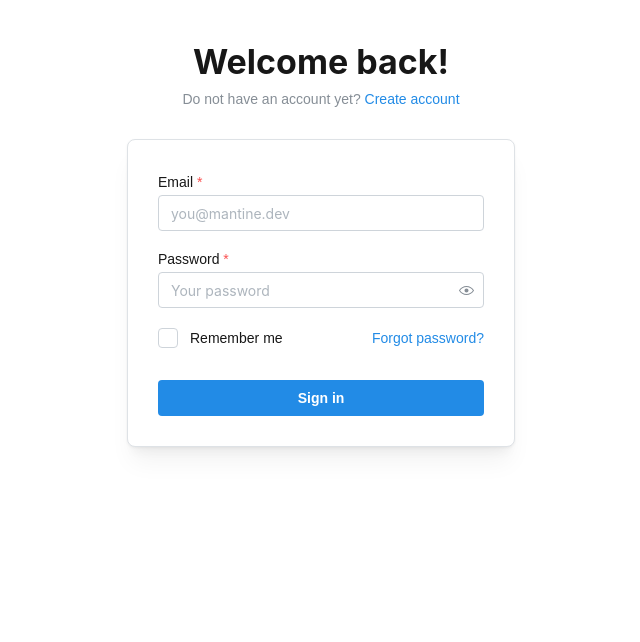
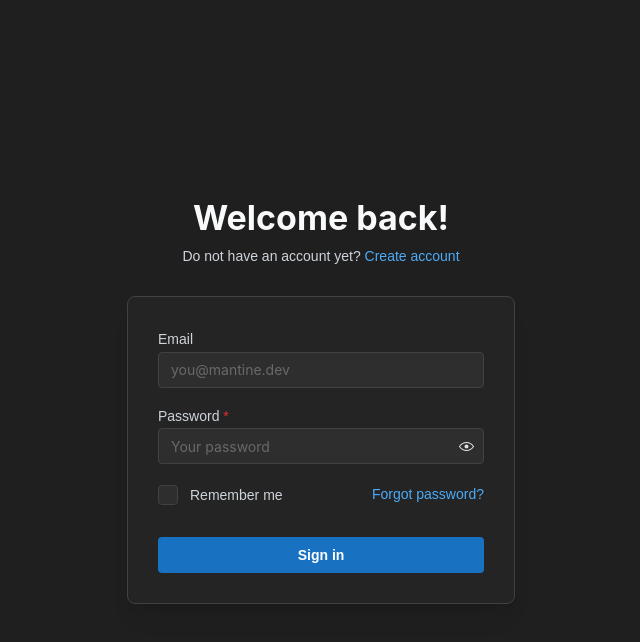
Before and after one commit to axelpezzo/corso-its, a Next.js app in the folder frontend/: page /login in a window 1280 px wide. Shown: the top 642 px of the page, without its empty margins (319-959 px from the left). Built offline with nearby package versions, Linux system fonts and the light colour scheme.

Commit message:
FE: Login

```diff
--- /dev/null
+++ b/frontend/src/app/api/auth/login/route.ts
@@ -0,0 +1,44 @@
+import { cookies } from "next/headers";
+import { NextRequest, NextResponse } from "next/server";
+
+export async function POST(req: NextRequest) {
+  const { email, password } = await req.json();
+
+  const res = await fetch(`${process.env.API_BACKEND_URL}/user/login`, {
+    method: "POST",
+    headers: {
+      "Content-Type": "application/json",
+    },
+    credentials: "include",
+    body: JSON.stringify({ email, password }),
+  });
+
+  if (res.status === 200) {
+    const cookiesStore = await cookies();
+    const setCookie = res.headers.get("set-cookie");
+
+    const cookieParts = setCookie?.split(";")[0].split("=");
+    if (cookieParts) {
+      cookiesStore.set(cookieParts[0], cookieParts[1], {
+        path: "/",
+        secure: true,
+        httpOnly: true,
+        sameSite: "strict",
+      });
+    }
+
+    return new NextResponse(JSON.stringify({ success: true, redirect: "/" }), {
+      status: 200,
+      headers: {
+        "Content-Type": "application/json",
+      },
+    });
+  }
+
+  return new NextResponse(JSON.stringify({ success: false }), {
+    status: res.status,
+    headers: {
+      "Content-Type": "application/json",
+    },
+  });
+}
--- a/frontend/src/app/layout.tsx
+++ b/frontend/src/app/layout.tsx
@@ -17,9 +17,15 @@ export default function RootLayout({
   return (
     <html lang="en">
       <body className="antialiased">
-        <MantineProvider theme={customTheme}>
-          <Container>
-            <Box>{children}</Box>
+        <MantineProvider theme={customTheme} defaultColorScheme="dark">
+          <Container
+            bg={"dark.8"}
+            size="full"
+            px={0}
+            py={0}
+            style={{ minHeight: "100vh" }}
+          >
+            {children}
           </Container>
         </MantineProvider>
       </body>
--- /dev/null
+++ b/frontend/src/app/lib/errorsHandlers.ts
@@ -0,0 +1,9 @@
+export const errorsHandlers = (error: number) => {
+  switch (error) {
+    case 401:
+      return "Invalid email or password";
+    default:
+    case 500:
+      return "Internal Server Error";
+  }
+};
--- a/frontend/src/app/login/page.tsx
+++ b/frontend/src/app/login/page.tsx
@@ -1,10 +1,28 @@
 import LoginForm from "@/components/form/login";
+import { Anchor, Container, Text, Title } from "@mantine/core";
 
 const Page = () => {
   return (
-    <div>
+    <Container
+      h={"100vh"}
+      size={420}
+      style={{
+        display: "flex",
+        flexDirection: "column",
+        justifyContent: "center",
+      }}
+    >
+      <Title ta="center" c="gray.0">
+        Welcome back!
+      </Title>
+      <Text c="gray.4" size="sm" ta="center" mt={5}>
+        Do not have an account yet?{" "}
+        <Anchor size="sm" component="button">
+          Create account
+        </Anchor>
+      </Text>
       <LoginForm />
-    </div>
+    </Container>
   );
 };
 
--- /dev/null
+++ b/frontend/src/components/form/login/const.ts
@@ -0,0 +1,7 @@
+import { LoginFormValues } from "./types";
+
+export const initialValues_Login: LoginFormValues = {
+  email: "",
+  password: "",
+  remember: false,
+};
--- a/frontend/src/components/form/login/index.tsx
+++ b/frontend/src/components/form/login/index.tsx
@@ -1,46 +1,101 @@
+"use client";
 import {
+  Alert,
   Anchor,
   Button,
   Checkbox,
-  Container,
   Group,
   Paper,
   PasswordInput,
-  Text,
   TextInput,
-  Title,
+  useMantineTheme,
 } from "@mantine/core";
+import { useForm } from "@mantine/form";
+import { initialValues_Login } from "./const";
+import { LoginFormValues } from "./types";
+import { useRouter } from "next/navigation";
+import { useState } from "react";
+import { errorsHandlers } from "@/app/lib/errorsHandlers";
 
-const LoginForm = async () => {
+const LoginForm = () => {
+  const [error, setError] = useState<number | null>(null);
+
+  const theme = useMantineTheme();
+  const router = useRouter();
+
+  const form = useForm({
+    initialValues: initialValues_Login,
+  });
+
+  const handleLogin = async (values: LoginFormValues) => {
+    const data = await fetch("/api/auth/login", {
+      method: "POST",
+      headers: {
+        "Content-Type": "application/json",
+      },
+      body: JSON.stringify({
+        email: values.email,
+        password: values.password,
+      }),
+    });
+
+    if (data.status === 200) {
+      const { redirect } = await data.json();
+      router.push(redirect);
+    } else {
+      setError(data.status);
+    }
+  };
+
   return (
-    <Container size={420} my={40}>
-      <Title ta="center">Welcome back!</Title>
-      <Text c="dimmed" size="sm" ta="center" mt={5}>
-        Do not have an account yet?{" "}
-        <Anchor size="sm" component="button">
-          Create account
-        </Anchor>
-      </Text>
-
-      <Paper withBorder shadow="md" p={30} mt={30} radius="md">
-        <TextInput label="Email" placeholder="you@mantine.dev" required />
+    <Paper withBorder shadow="md" p={30} mt={30} radius="md" bg={"dark.7"}>
+      <form onSubmit={form.onSubmit((values) => handleLogin(values))}>
+        <TextInput
+          label="Email"
+          placeholder="you@mantine.dev"
+          {...form.getInputProps("email")}
+          styles={{
+            label: {
+              color: theme.colors.gray[4],
+            },
+          }}
+        />
         <PasswordInput
           label="Password"
           placeholder="Your password"
           required
           mt="md"
+          {...form.getInputProps("password")}
+          styles={{
+            label: {
+              color: theme.colors.gray[4],
+            },
+          }}
         />
         <Group justify="space-between" mt="lg">
-          <Checkbox label="Remember me" />
+          <Checkbox
+            label="Remember me"
+            {...form.getInputProps("remember")}
+            styles={{
+              label: {
+                color: theme.colors.gray[4],
+              },
+            }}
+          />
           <Anchor component="button" size="sm">
             Forgot password?
           </Anchor>
         </Group>
-        <Button fullWidth mt="xl">
+        <Button fullWidth mt="xl" type="submit">
           Sign in
         </Button>
-      </Paper>
-    </Container>
+        {error && (
+          <Alert mt={20} variant="light" color="red">
+            {errorsHandlers(error)}
+          </Alert>
+        )}
+      </form>
+    </Paper>
   );
 };
 
--- /dev/null
+++ b/frontend/src/components/form/login/types.ts
@@ -0,0 +1,5 @@
+export interface LoginFormValues {
+  email: string;
+  password: string;
+  remember: boolean;
+}
--- a/frontend/src/middleware.ts
+++ b/frontend/src/middleware.ts
@@ -1,21 +1,33 @@
-import { NextResponse } from "next/server";
-import type { NextRequest } from "next/server";
+import { NextRequest, NextResponse } from "next/server";
+import { cookies } from "next/headers";
 
-export function middleware(request: NextRequest) {
-  // Controlla la presenza del cookie di sessione
-  const session = request.cookies.get("sessionId");
+const protectedRoutes = ["/"];
+const publicRoutes = ["/login"];
 
-  // Se l'utente non è autenticato e sta cercando di accedere a /character
-  if (!session) {
-    // Reindirizza alla homepage
-    return NextResponse.redirect(new URL("/login", request.url));
+export default async function middleware(req: NextRequest) {
+  // 1. Check if the current route is protected or public
+  const path = req.nextUrl.pathname;
+  const isProtectedRoute = protectedRoutes.includes(path);
+  const isPublicRoute = publicRoutes.includes(path);
+
+  // 2. Get the session from the cookie
+  const cookieStore = await cookies();
+  const session = cookieStore.get("sessionId")?.value;
+
+  // 3. Redirect to /login if the user is not authenticated
+  if (isProtectedRoute && !session) {
+    return NextResponse.redirect(new URL("/login", req.nextUrl));
   }
 
-  // Continua con la richiesta originale
+  // 4. Redirect to /dashboard if the user is authenticated
+  if (session && isPublicRoute) {
+    return NextResponse.redirect(new URL("/", req.nextUrl));
+  }
+
   return NextResponse.next();
 }
 
-// Specifica le route su cui applicare il middleware
+// Routes Middleware should not run on
 export const config = {
-  matcher: "/",
+  matcher: ["/((?!api|_next/static|_next/image|.*\\.png$).*)"],
 };
```
Also changed, not shown: 2 other files (tests, documents, lock files or other folders).
